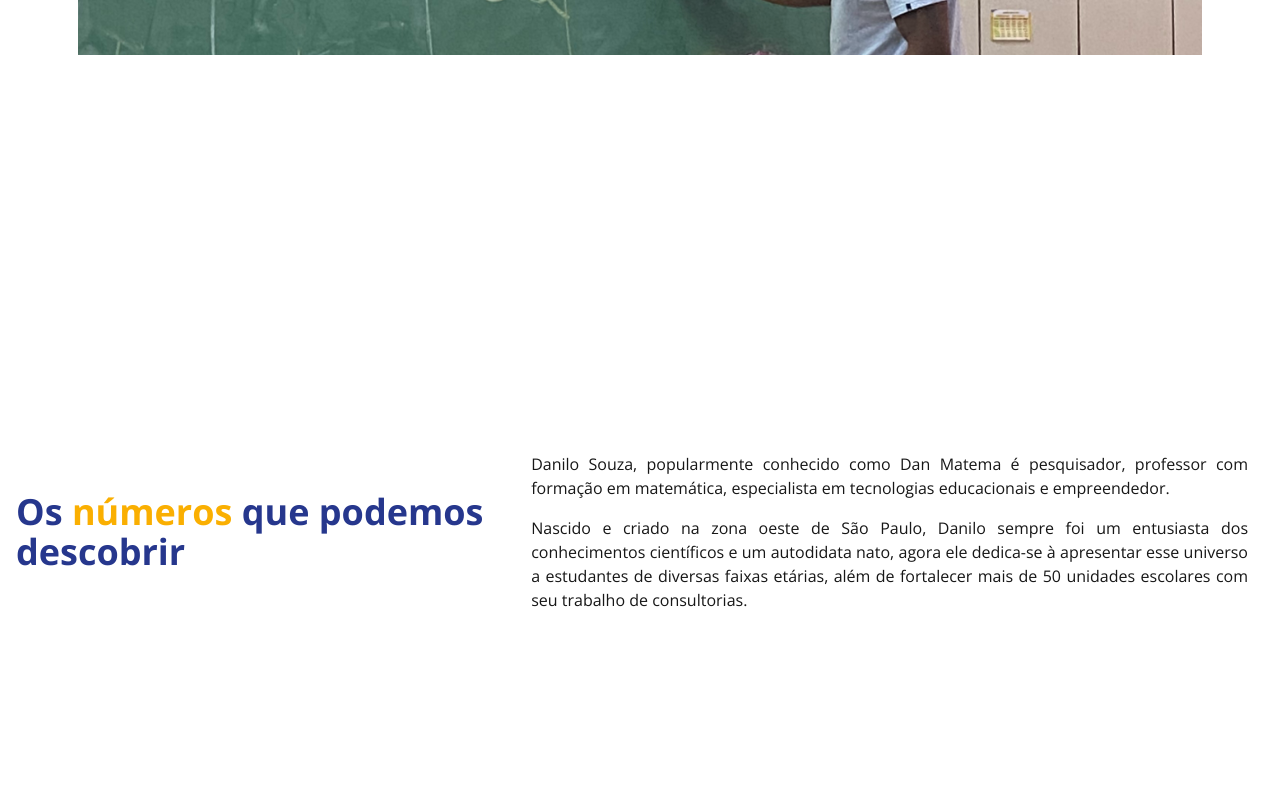
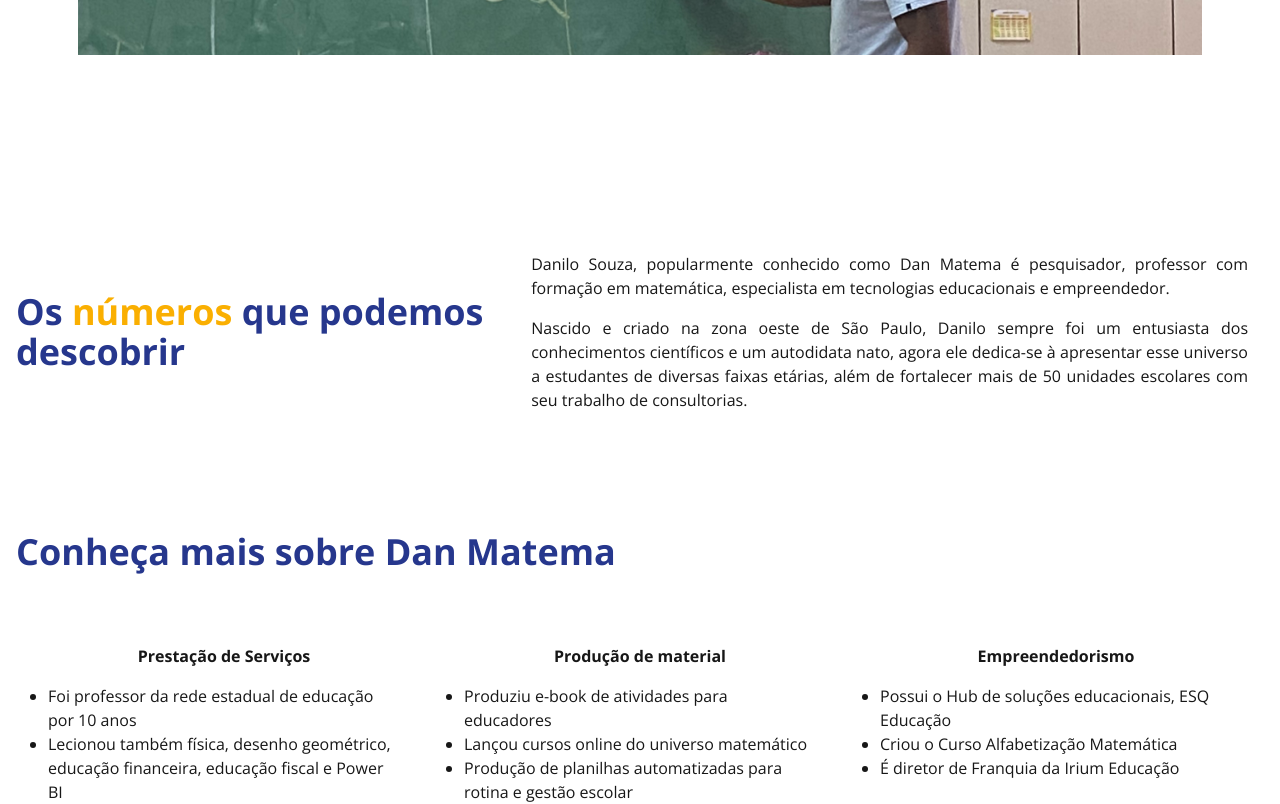
Before and after one commit to SteveSilvas/dan-matema, a Next.js app: page / in a window 1280 px wide. Shown: the part 1160-1964 px from the top of the page. Built offline with nearby package versions, Linux system fonts and the light colour scheme.

Commit message:
diminuindo página about em metade do tamanho.

```diff
--- a/src/app/screens/About/index.tsx
+++ b/src/app/screens/About/index.tsx
@@ -1,7 +1,7 @@
 
 export default function About() {
     return (
-        <div className="px-4 py-10 text-xl text-left bg-white min-h-screen w-[100%] flex flex-col md:flex-row" id="biografia">
+        <div className="px-4 py-10 text-xl text-left bg-white min-h-[50vh] w-[100%] flex flex-col md:flex-row" id="biografia">
             <div className="min-w-[40%] flex flex-col justify-center py-1/2">
                 <h1 className="text-4xl text-blue_d font-bold">
                     Os <strong className="text-4xl text-yellow_d font-bold">números</strong> que
```
